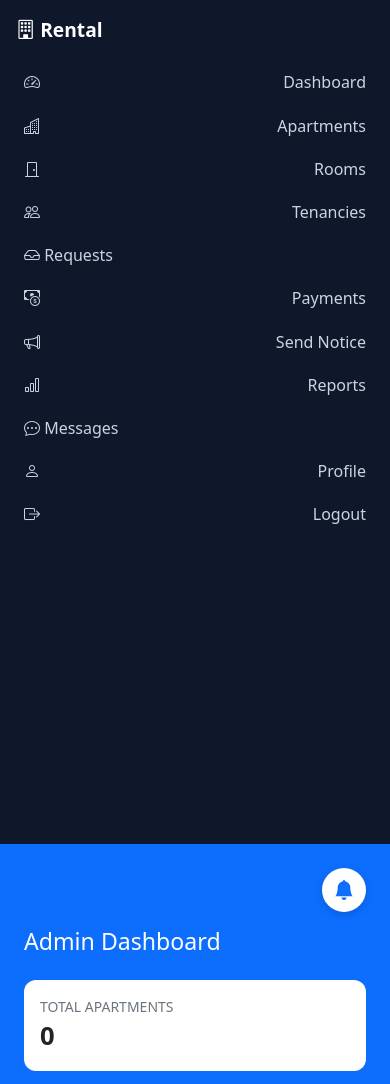
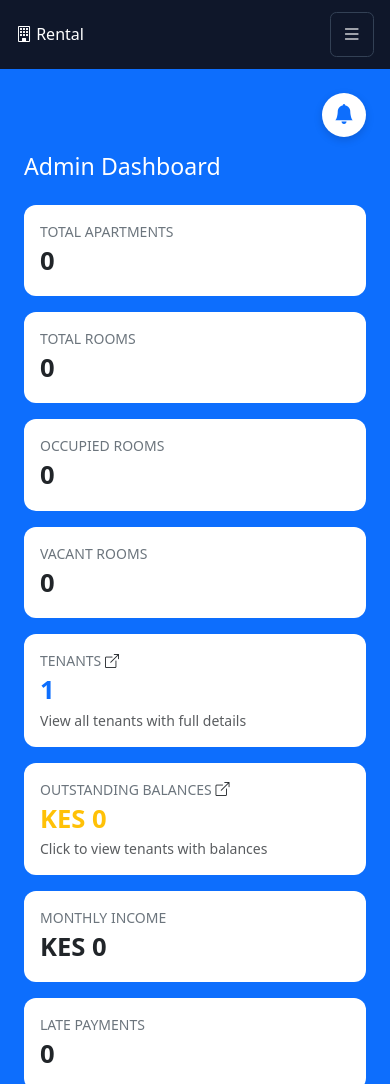
Before and after one commit to Dennismogaka76/rental-house-management-system, a Django app: page /accounts/admin/dashboard/ in a window 390 px wide. Shown: the top 1084 px of the page. Run offline with Django 5.2, Linux system fonts and the light colour scheme; the visitor is signed in with stand-in values (Sample User, id 1); data comes from the database, SQL or seed files in the repository; data that the repository does not hold is empty; parts of the project's set-up code (start-up, migrations or seed data) failed here and were passed over.

Commit message:
styled navbar

```diff
--- a/config/settings.py
+++ b/config/settings.py
@@ -143,7 +143,7 @@ MPESA_PASSKEY = config("MPESA_PASSKEY", default="")
 MPESA_CALLBACK_URL = config("MPESA_CALLBACK_URL", default="")
 
 # ---- Africa's Talking ----
-AT_USERNAME = config("AT_USERNAME", default="sandbox")
+AT_USERNAME = config("AT_USERNAME", default="production")
 AT_API_KEY = config("AT_API_KEY", default="")
 AT_SENDER_ID = config("AT_SENDER_ID", default="")
 
--- a/templates/base.html
+++ b/templates/base.html
@@ -18,8 +18,9 @@
     .form-control, .form-select { background:#ffffff; color:#111827; border:1px solid #94a3b8; }
     .form-control:focus, .form-select:focus { border-color:#0d6efd; box-shadow:0 0 0 .25rem rgba(13,110,253,.25); }
     .sidebar { min-height: 100vh; background:#0f172a; color:#cbd5e1; }
-    .sidebar a { color:#cbd5e1; text-decoration:none; display:flex; align-items:center; justify-content:space-between; padding:.6rem 1rem; border-radius:.4rem; }
+    .sidebar a { color:#cbd5e1; text-decoration:none; display:flex; align-items:center; gap:.6rem; padding:.6rem 1rem; border-radius:.4rem; }
     .sidebar a.active, .sidebar a:hover { background:#1e293b; color:#fff; }
+    .sidebar a .badge { margin-left:auto; }
     .sidebar .brand { color:#fff; font-weight:700; padding:1rem; font-size:1.2rem; }
     .stat-card { border:0; border-radius:.75rem; }
     .stat-card .stat-value { font-size:1.6rem; font-weight:700; }
@@ -29,14 +30,41 @@
     .topbar { display:flex; justify-content:flex-end; align-items:center; gap:.75rem; margin-bottom:1rem; }
     .bell-btn { position:relative; background:#ffffff; color:#0d6efd; border:0; border-radius:50%; width:44px; height:44px; display:inline-flex; align-items:center; justify-content:center; font-size:1.25rem; box-shadow:0 3px 8px rgba(0,0,0,.15); }
     .bell-btn .badge { position:absolute; top:-4px; right:-4px; }
+
+    /* Mobile nav */
+    .mobile-topbar { display:none; }
+    @media (max-width: 767.98px) {
+      .mobile-topbar {
+        display:flex; align-items:center; justify-content:space-between;
+        background:#0f172a; color:#fff; padding:.75rem 1rem;
+        position:sticky; top:0; z-index:1030;
+      }
+      .mobile-topbar .brand { padding:0; margin:0; }
+      .mobile-topbar .menu-toggle {
+        background:transparent; border:1px solid #334155; color:#fff;
+        border-radius:.4rem; padding:.4rem .7rem; font-size:1.25rem;
+      }
+      .sidebar { width:250px; }
+    }
   </style>
 </head>
 <body>
 {% if user.is_authenticated %}
+<div class="mobile-topbar">
+  <div class="brand"><i class="bi bi-building"></i> Rental</div>
+  <button class="menu-toggle" type="button" data-bs-toggle="offcanvas" data-bs-target="#sidebarNav" aria-controls="sidebarNav" aria-label="Menu">
+    <i class="bi bi-list"></i>
+  </button>
+</div>
 <div class="container-fluid">
   <div class="row">
-    <nav class="col-md-2 sidebar p-0">
-      <div class="brand"><i class="bi bi-building"></i> Rental</div>
+    <nav class="col-md-2 sidebar p-0 offcanvas-md offcanvas-start" tabindex="-1" id="sidebarNav" aria-labelledby="sidebarNavLabel">
+      <div class="offcanvas-header d-md-none">
+        <span class="brand mb-0" id="sidebarNavLabel"><i class="bi bi-building"></i> Rental</span>
+        <button type="button" class="btn-close btn-close-white" data-bs-dismiss="offcanvas" data-bs-target="#sidebarNav" aria-label="Close"></button>
+      </div>
+      <div class="offcanvas-body d-md-flex flex-column p-0">
+      <div class="brand d-none d-md-block"><i class="bi bi-building"></i> Rental</div>
       <div class="px-2">
         <a href="{% url 'accounts:dashboard' %}"><i class="bi bi-speedometer2"></i> Dashboard</a>
         {% if is_admin_user %}
@@ -60,6 +88,7 @@
         <a href="{% url 'notifications:inbox' %}"><span><i class="bi bi-chat-dots"></i> Messages</span>{% if unread_messages %}<span class="badge bg-danger rounded-pill">{{ unread_messages }}</span>{% endif %}</a>
         <a href="{% url 'accounts:profile' %}"><i class="bi bi-person"></i> Profile</a>
         <a href="{% url 'accounts:logout' %}"><i class="bi bi-box-arrow-right"></i> Logout</a>
+      </div>
       </div>
     </nav>
     <main class="col-md-10 p-4">
@@ -90,6 +119,21 @@
   </div>
 {% endif %}
 <script src="https://cdn.jsdelivr.net/npm/bootstrap@5.3.3/dist/js/bootstrap.bundle.min.js"></script>
+<script>
+  // Auto-close the mobile sidebar after tapping a link
+  (function () {
+    var sidebar = document.getElementById('sidebarNav');
+    if (!sidebar) return;
+    sidebar.querySelectorAll('a').forEach(function (link) {
+      link.addEventListener('click', function () {
+        if (window.innerWidth < 768) {
+          var oc = bootstrap.Offcanvas.getOrCreateInstance(sidebar);
+          oc.hide();
+        }
+      });
+    });
+  })();
+</script>
 <script src="{% static 'js/form-validation.js' %}"></script>
 {% block scripts %}{% endblock %}
 </body>
```
